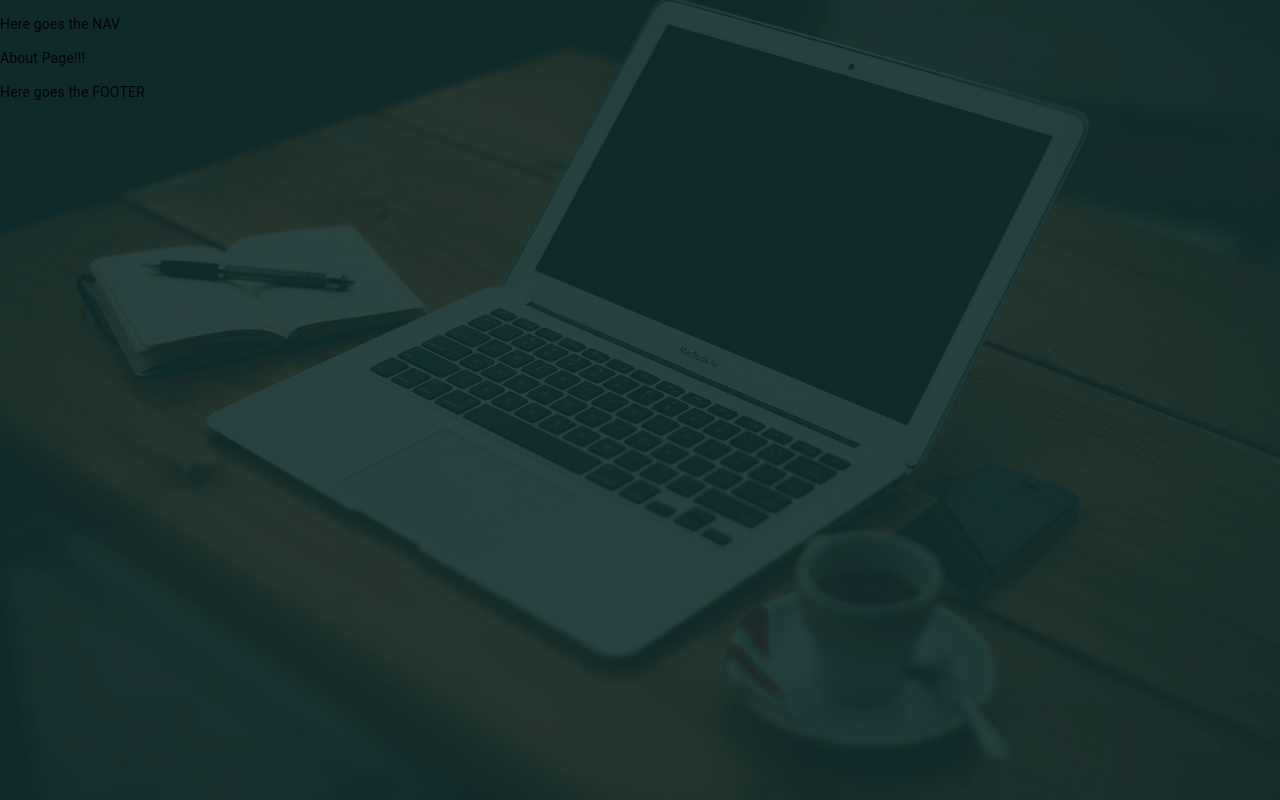
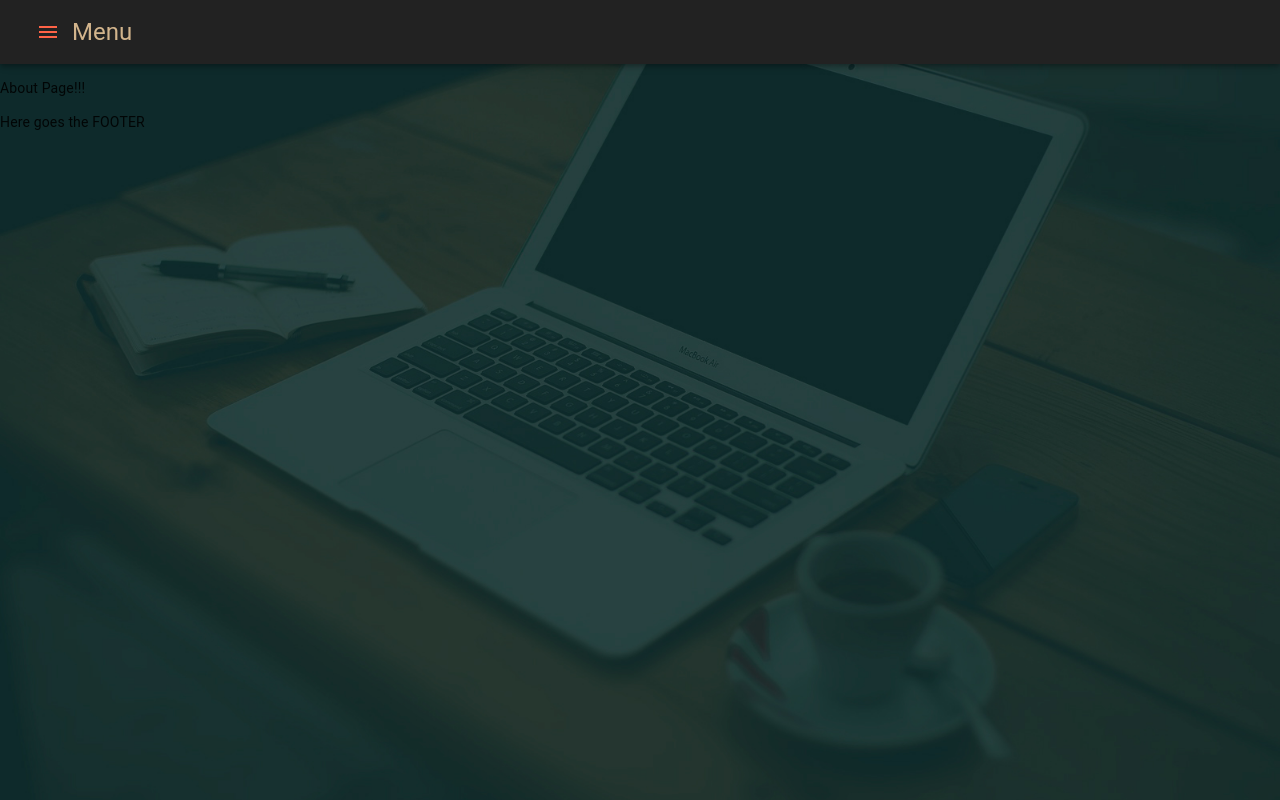
Before and after one commit to MedeirosRicardo/v1, a Gatsby site: page /about in a window 1280 px wide. Built offline with nearby package versions, Linux system fonts and the light colour scheme; Gatsby itself is replaced by a stand-in of ours.

Commit message:
Added Navbar

```diff
--- a/package.json
+++ b/package.json
@@ -18,6 +18,7 @@
   "license": "MIT",
   "dependencies": {
     "@material-ui/core": "^4.11.2",
+    "@material-ui/icons": "^4.11.2",
     "gatsby": "^2.26.1",
     "gatsby-plugin-image": "^0.3.1",
     "gatsby-plugin-material-ui": "^2.1.10",
--- a/src/components/Layout.js
+++ b/src/components/Layout.js
@@ -1,5 +1,6 @@
 import React from 'react';
-import { CssBaseline } from '@material-ui/core';
+import CssBaseline from '@material-ui/core/CssBaseline';
+import Navbar from './Navbar';
 
 import '../styles/global.css';
 
@@ -7,7 +8,7 @@ const Layout = ({ children }) => {
   return (
     <React.Fragment>
       <CssBaseline />
-      <p>Here goes the NAV</p>
+      <Navbar />
       {children}
       <p>Here goes the FOOTER</p>
     </React.Fragment>
--- /dev/null
+++ b/src/components/Navbar.js
@@ -0,0 +1,107 @@
+import React, { useState } from "react";
+import { Link } from "gatsby";
+import Drawer from "@material-ui/core/Drawer";
+import Box from "@material-ui/core/Box";
+import AppBar from "@material-ui/core/AppBar";
+import Toolbar from "@material-ui/core/Toolbar";
+import IconButton from "@material-ui/core/IconButton";
+import List from "@material-ui/core/List";
+import ListItem from "@material-ui/core/ListItem";
+import ListItemIcon from "@material-ui/core/ListItemIcon";
+import ListItemText from "@material-ui/core/ListItemText";
+import Avatar from "@material-ui/core/Avatar";
+import Divider from "@material-ui/core/Divider";
+import Typography from "@material-ui/core/Typography";
+import MenuIcon from "@material-ui/icons/Menu";
+import AssignmentInd from "@material-ui/icons/AssignmentInd";
+import Home from "@material-ui/icons/Home";
+import Apps from "@material-ui/icons/Apps";
+import ContactMail from "@material-ui/icons/ContactMail";
+import { makeStyles } from "@material-ui/core/styles";
+import avatar from "../assets/images/avatar.png";
+
+const useStyles = makeStyles((theme) => ({
+  appbar: {
+    background: "#222",
+    margin: 0,
+  },
+  menu: {
+    color: "tomato",
+  },
+  title: {
+    color: "tan",
+  },
+  menuSliderContainer: {
+    width: 250,
+    background: "#511",
+    height: "100%",
+  },
+  avatar: {
+    display: "block",
+    margin: "0.5rem auto",
+    width: theme.spacing(13),
+    height: theme.spacing(13),
+  },
+  listItem: {
+    color: "tan",
+  },
+}));
+
+const menuItems = [
+  { listIcon: <Home />, listText: "Home", listPath: "/" },
+  { listIcon: <AssignmentInd />, listText: "About Me", listPath: "/about" },
+  { listIcon: <Apps />, listText: "Portfolio", listPath: "/portfolio" },
+  { listIcon: <ContactMail />, listText: "Contact", listPath: "/contact" },
+];
+
+const Navbar = () => {
+  const [open, setOpen] = useState(false);
+
+  const classes = useStyles();
+
+  const sideList = () => (
+    <Box className={classes.menuSliderContainer} component="div">
+      <Avatar className={classes.avatar} src={avatar} alt="Ricardo Medeiros" />
+      <Divider />
+      <List>
+        {menuItems.map((item, i) => (
+          <ListItem
+            button
+            key={i}
+            className={classes.listItem}
+            onClick={() => setOpen(false)}
+            component={Link}
+            to={item.listPath}
+          >
+            <ListItemIcon className={classes.listItem}>
+              {item.listIcon}
+            </ListItemIcon>
+            <ListItemText primary={item.listText} />
+          </ListItem>
+        ))}
+      </List>
+    </Box>
+  );
+
+  return (
+    <React.Fragment>
+      <Box component="nav">
+        <AppBar position="static" className={classes.appbar}>
+          <Toolbar>
+            <IconButton onClick={() => setOpen(true)}>
+              <MenuIcon className={classes.menu} />
+            </IconButton>
+            <Typography variant="h5" className={classes.title}>
+              Menu
+            </Typography>
+          </Toolbar>
+        </AppBar>
+      </Box>
+      <Drawer open={open} anchor="left" onClose={() => setOpen(false)}>
+        {sideList()}
+      </Drawer>
+    </React.Fragment>
+  );
+};
+
+export default Navbar;
```
Also changed, not shown: 1 other file.
